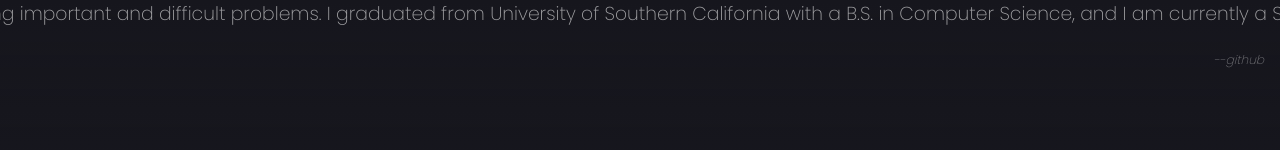
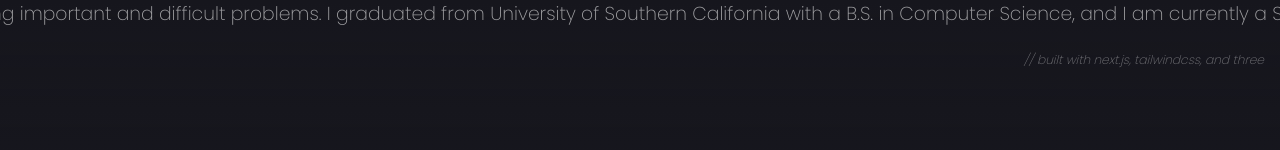
Before and after one commit to moses-lee/personal-site, a Next.js app: page / in a window 1280 px wide. Shown: the top 150 px of the page. Built offline with nearby package versions, Linux system fonts and the light colour scheme.

Commit message:
Update link text

```diff
--- a/app/page.tsx
+++ b/app/page.tsx
@@ -48,14 +48,13 @@ export default function App() {
         <div ref={ref}>
           <BottomTabs setTab={setTab} currentTab={tab} />
         </div>
-
         <a
           href="https://github.com/moses-lee/personal-site"
           rel="noopener noreferrer"
           target="_blank"
           className="absolute text-grey text-[0.765rem] p-4 font-extralight top-0 right-0 mt-[2.175rem] italic"
         >
-          --github
+          {"//"} built with next.js, tailwindcss, and three
         </a>
       </div>
       <ContentContainer tab={tab} />
```
